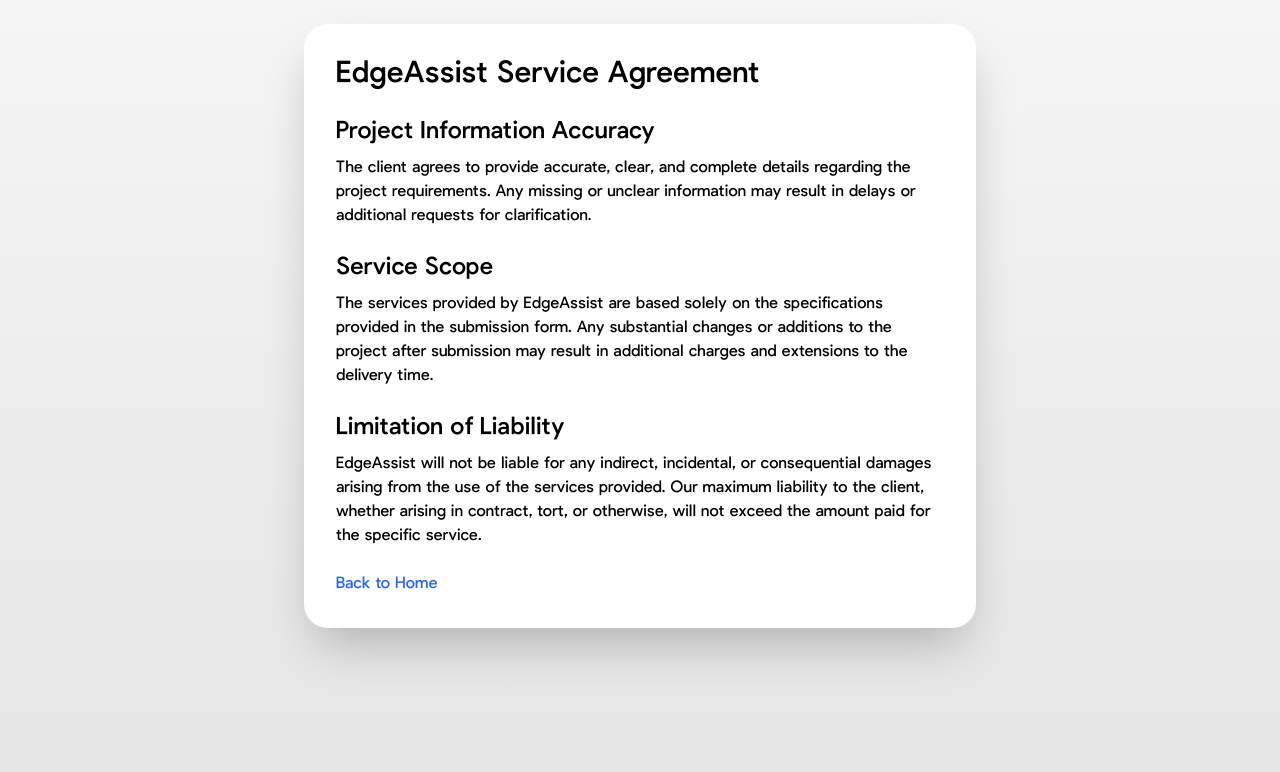
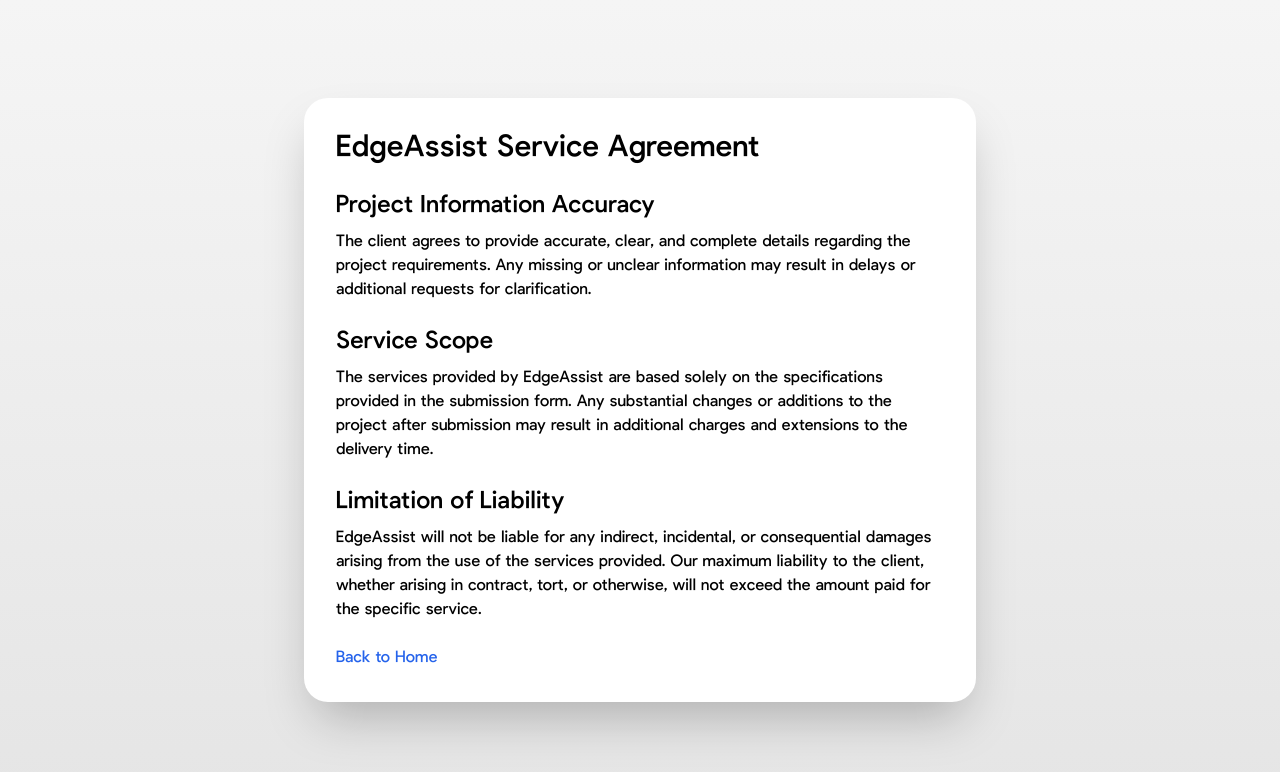
Before and after one commit to midqc/edgeassist-v2, a Next.js app: page /service-agreement in a window 1280 px wide. Shown: the top 772 px of the page. Built offline with nearby package versions, Linux system fonts and the light colour scheme.

Commit message:
new updates

```diff
--- a/app/privacy-policy/page.tsx
+++ b/app/privacy-policy/page.tsx
@@ -2,7 +2,7 @@
 
 export default function PrivacyPolicy() {
   return (
-    <div className="flex flex-col items-center justify-center min-h-screen bg-gradient-to-b from-neutral-100 to-neutral-200">
+    <div className="flex flex-col items-center justify-center min-h-screen bg-gradient-to-b from-neutral-100 to-neutral-200 ">
       <main className="flex flex-col max-w-2xl w-full mx-auto rounded-3xl shadow-2xl bg-white p-8 my-8">
         <h1 className="text-3xl font-medium mb-6">EdgeAssist Privacy Policy</h1>
         <p className="mb-4"><strong>Effective Date</strong>: [Insert Date]</p>
--- a/app/service-agreement/page.tsx
+++ b/app/service-agreement/page.tsx
@@ -2,7 +2,7 @@
 
 export default function ServiceAgreement() {
   return (
-    <div className="min-h-screen bg-gradient-to-b from-neutral-100 to-neutral-200 py-6">
+    <div className="min-h-screen bg-gradient-to-b from-neutral-100 to-neutral-200 py-6 flex flex-col items-center justify-center">
       <main className="max-w-2xl mx-auto rounded-3xl shadow-2xl bg-white p-8">
         <h1 className="text-3xl font-medium mb-6">EdgeAssist Service Agreement</h1>
 
--- a/app/terms-and-conditions/page.tsx
+++ b/app/terms-and-conditions/page.tsx
@@ -2,7 +2,7 @@
 
 export default function TermsAndConditions() {
   return (
-    <div className="min-h-screen bg-gradient-to-b from-neutral-100 to-neutral-200 py-6">
+    <div className="min-h-screen bg-gradient-to-b from-neutral-100 to-neutral-200 py-6 flex flex-col items-center justify-center">
       <main className="max-w-2xl mx-auto rounded-3xl shadow-2xl bg-white p-8">
         <h1 className="text-3xl font-medium mb-6">EdgeAssist Terms and Conditions</h1>
 
--- a/components/HeroSection.tsx
+++ b/components/HeroSection.tsx
@@ -6,7 +6,7 @@
       <div className="w-full text-center">
         <div className="scale-100">
           <Image
-            src="/logo.svg"
+            src="/logo-outline.svg"
             alt="Edge Assist Logo"
             width={200}
             height={100}
--- a/components/WhatWeDo.tsx
+++ b/components/WhatWeDo.tsx
@@ -81,7 +81,7 @@
               alt={`${feature.title} icon`}
               width={96}
               height={96}
-              className="w-12 h-12 mb-4 object-contain"
+              className="w-24 h-24 mb-4 object-contain"
             />
             <h3 className="text-xl font-medium mb-2 text-blue-600 text-center">
               {feature.title}
```
